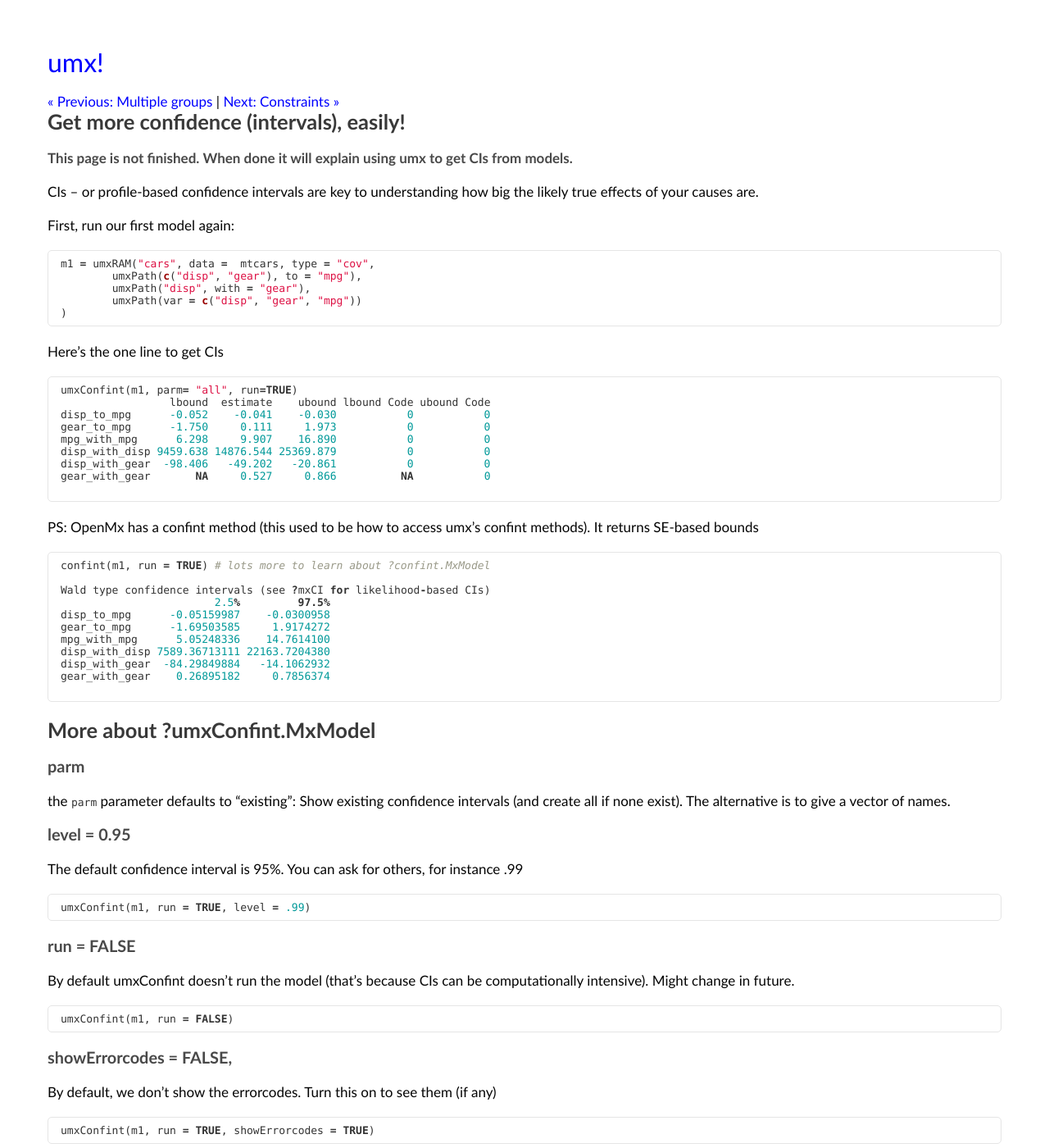
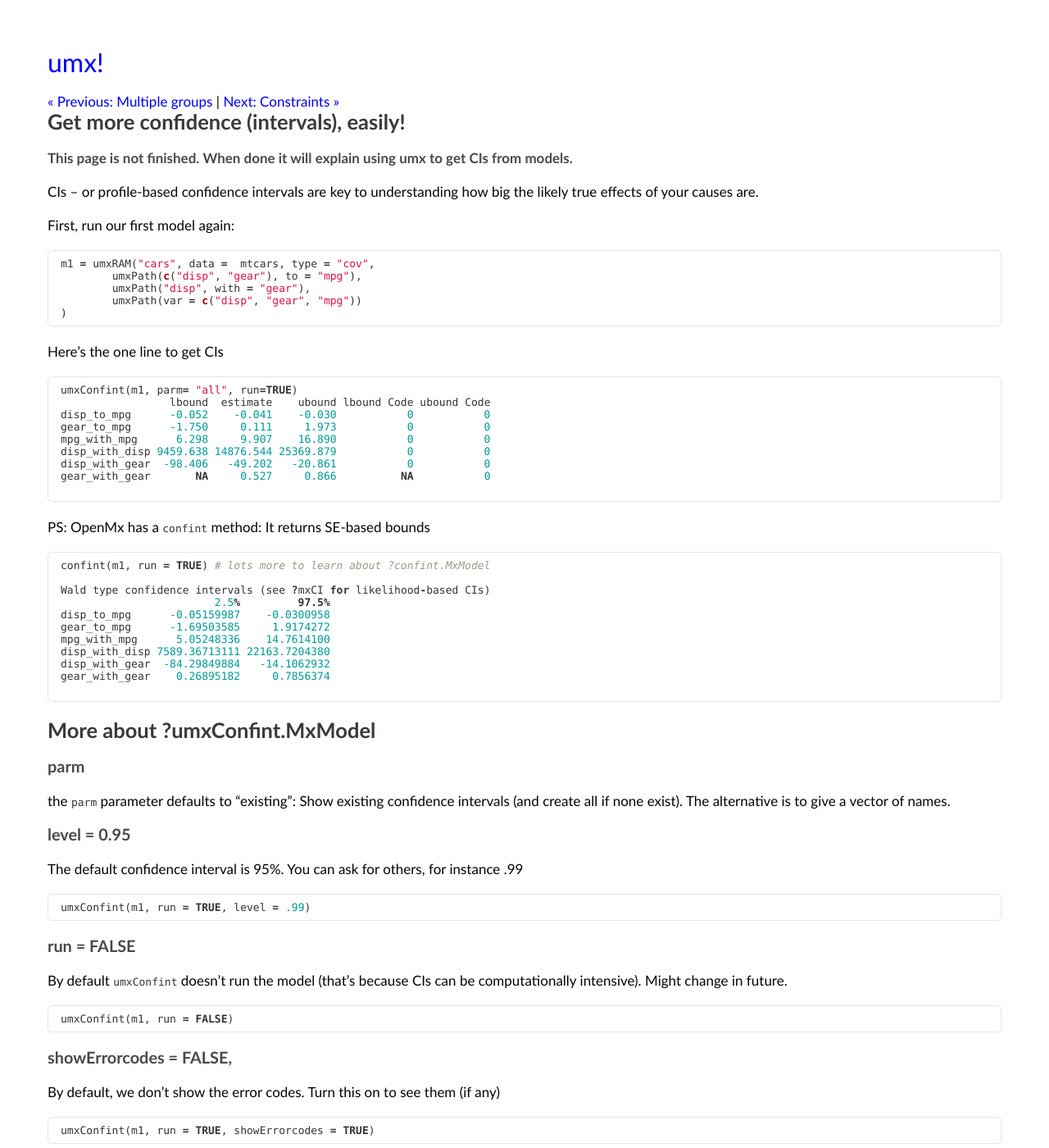
Before and after one commit to tbates/tbates.github.io, a Jekyll site: the page built from _posts/1995-02-14-detailed-Confidence.markdown, in a window 1280 px wide and 1400 px high. Shown: the whole window at 82% size. Built offline with Jekyll 4.4.1, drawn with Linux system fonts in a browser that asks for light colours.

Commit message:
no message

````diff
--- a/_posts/1995-02-14-detailed-Confidence.markdown
+++ b/_posts/1995-02-14-detailed-Confidence.markdown
@@ -36,7 +36,7 @@ gear_with_gear       NA     0.527     0.866          NA           0
 ```
 
 
-PS: OpenMx has a confint method (this used to be how to access umx's confint methods). It returns SE-based bounds
+PS: OpenMx has a `confint` method: It returns SE-based bounds
 
 ```r
 confint(m1, run = TRUE) # lots more to learn about ?confint.MxModel
@@ -66,7 +66,7 @@ umxConfint(m1, run = TRUE, level = .99)
 ```
 
 ### run = FALSE
-By default umxConfint doesn't run the model (that's because CIs can be computationally intensive). Might change in future.
+By default `umxConfint` doesn't run the model (that's because CIs can be computationally intensive). Might change in future.
 
 ```r
 umxConfint(m1, run = FALSE)
@@ -74,7 +74,7 @@ umxConfint(m1, run = FALSE)
 
 ###  showErrorcodes = FALSE,
 
-By default, we don't show the errorcodes. Turn this on to see them (if any)
+By default, we don't show the error codes. Turn this on to see them (if any)
 
 ```r
 umxConfint(m1, run = TRUE, showErrorcodes = TRUE)
````
Also changed, not shown: media/definition_variables/manifest.png (added), media/definition_variables/manifest_and_definition.png (added).
